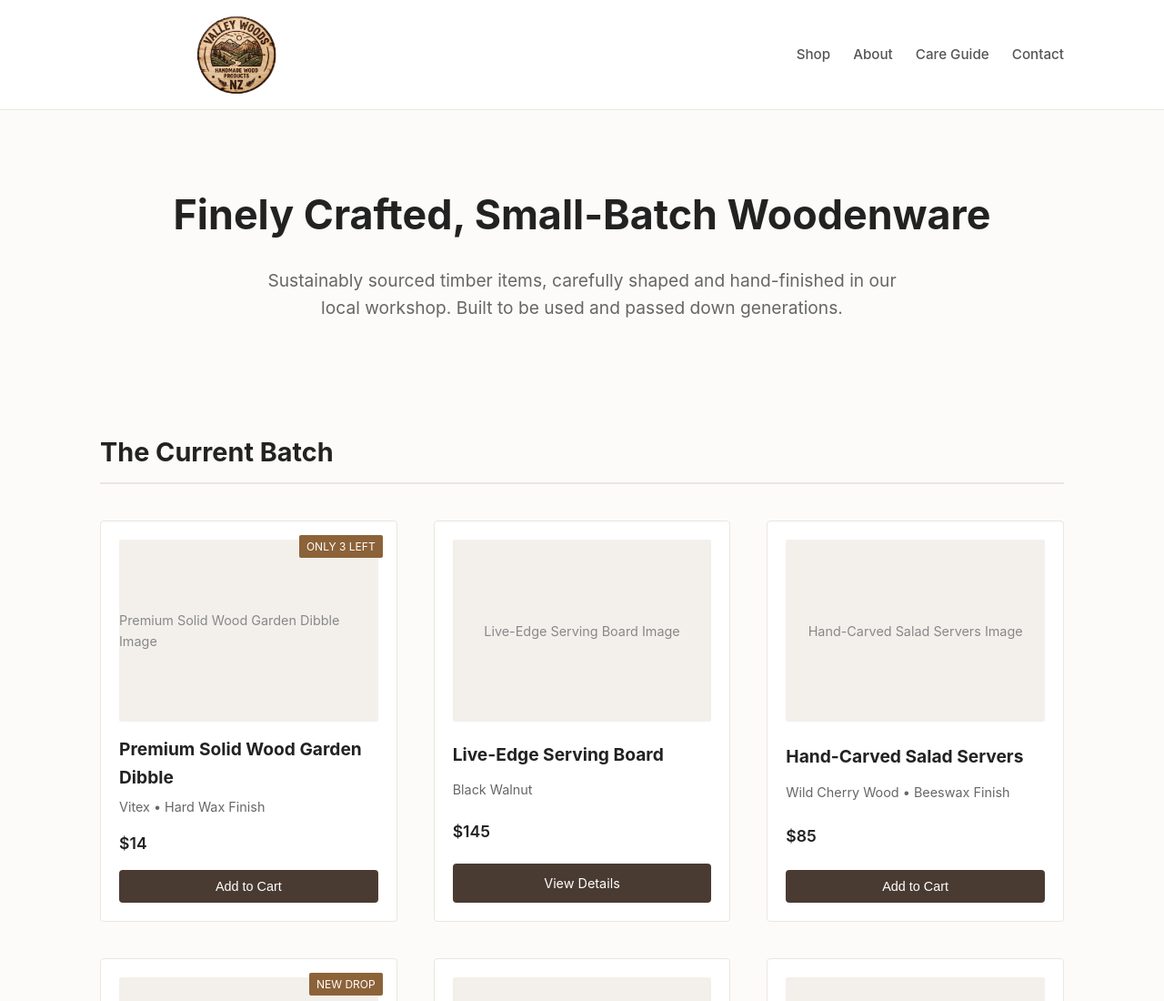
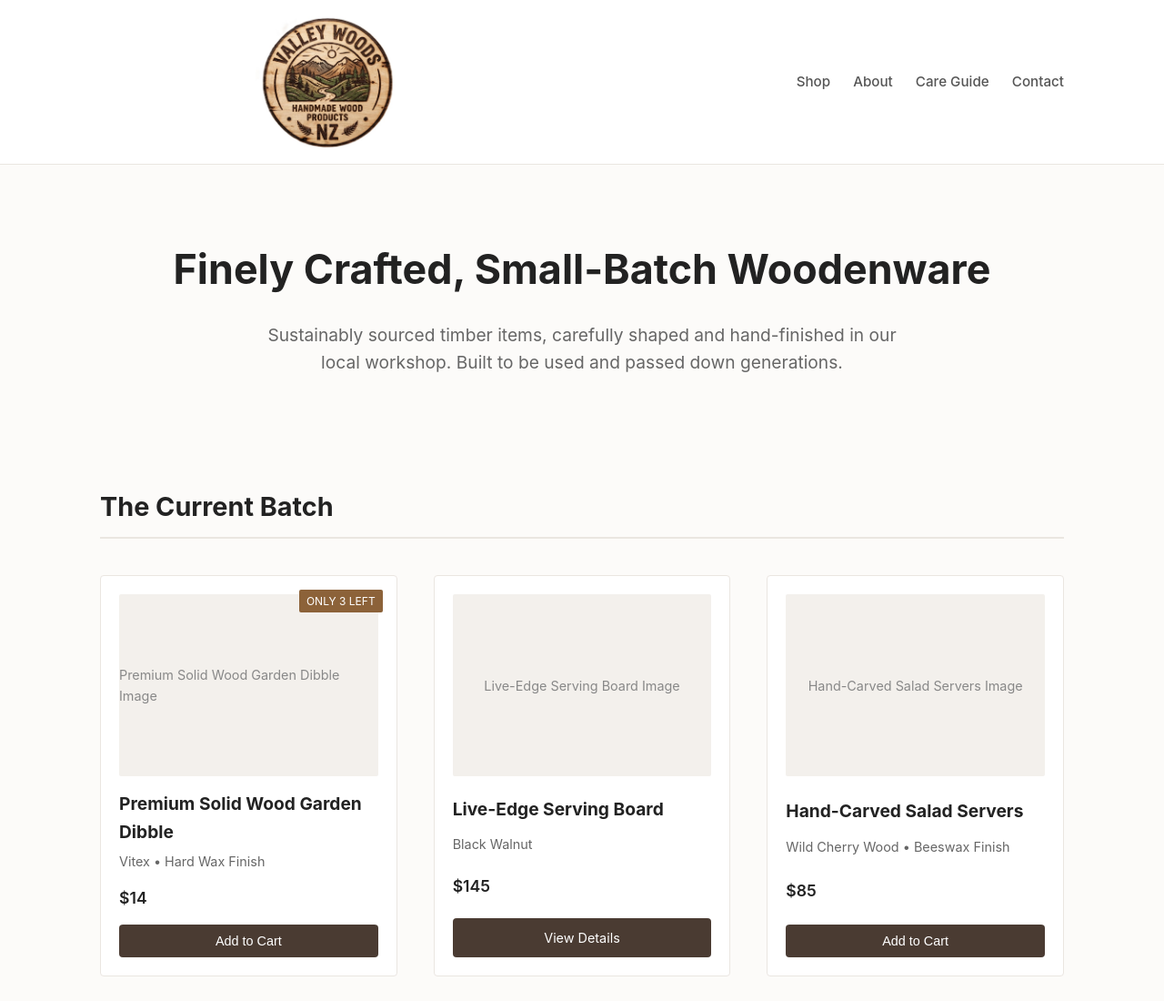
Before and after one commit to Akatarawa/Valley-Woods, a plain HTML site: page index.html in a window 1280 px wide. Shown: the top 1100 px of the page at 91% size. Drawn offline with Linux system fonts and the light colour scheme.

Commit message:
Update index.html

```diff
--- a/index.html
+++ b/index.html
@@ -42,8 +42,8 @@
         }
         .logo-img {
             height: auto;
-            width: 300px; /* Adjust this value to make your logo larger or smaller */
-            max-height: 90px;
+            width: 500px; /* Adjust this value to make your logo larger or smaller */
+            max-height: 150px;
             object-fit: contain;
             display: block;
         }
```
